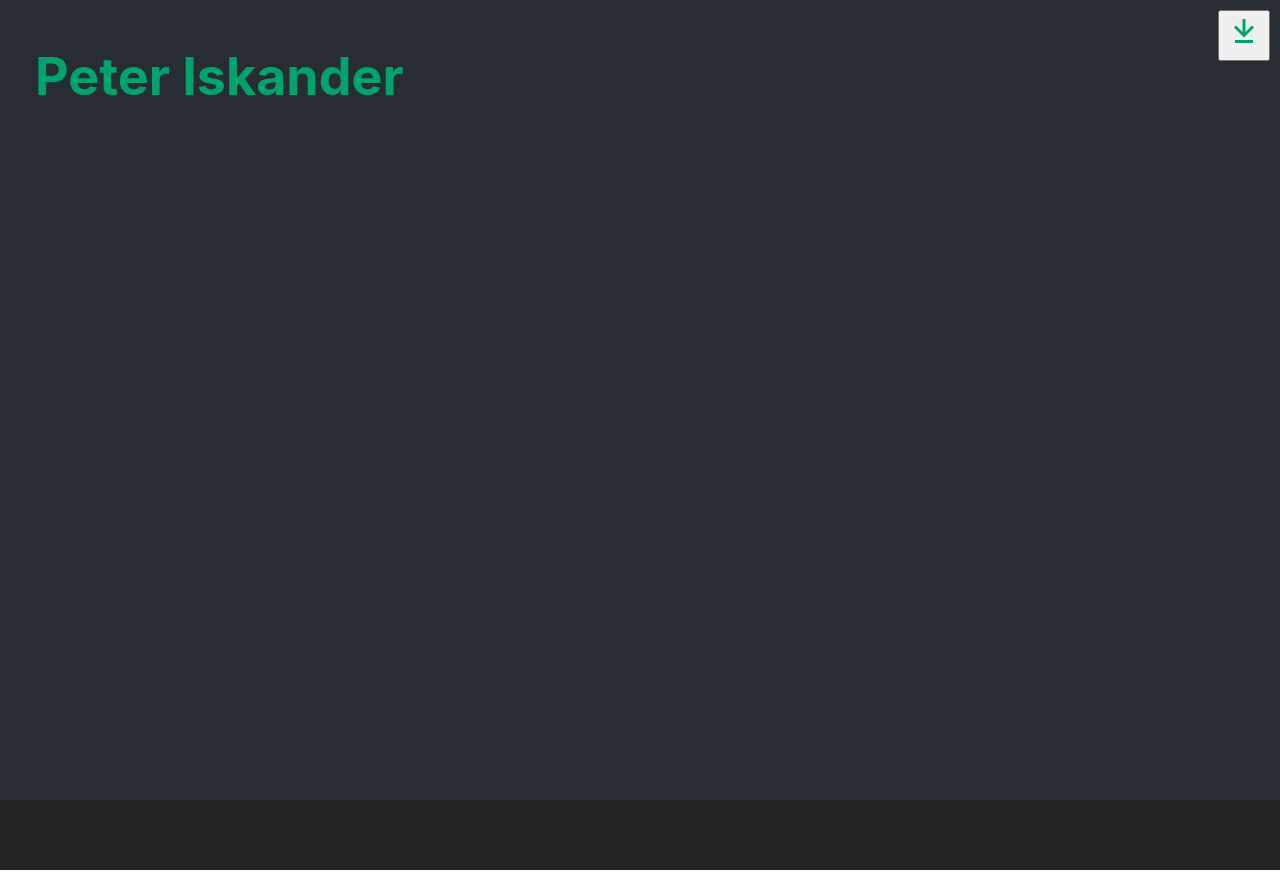
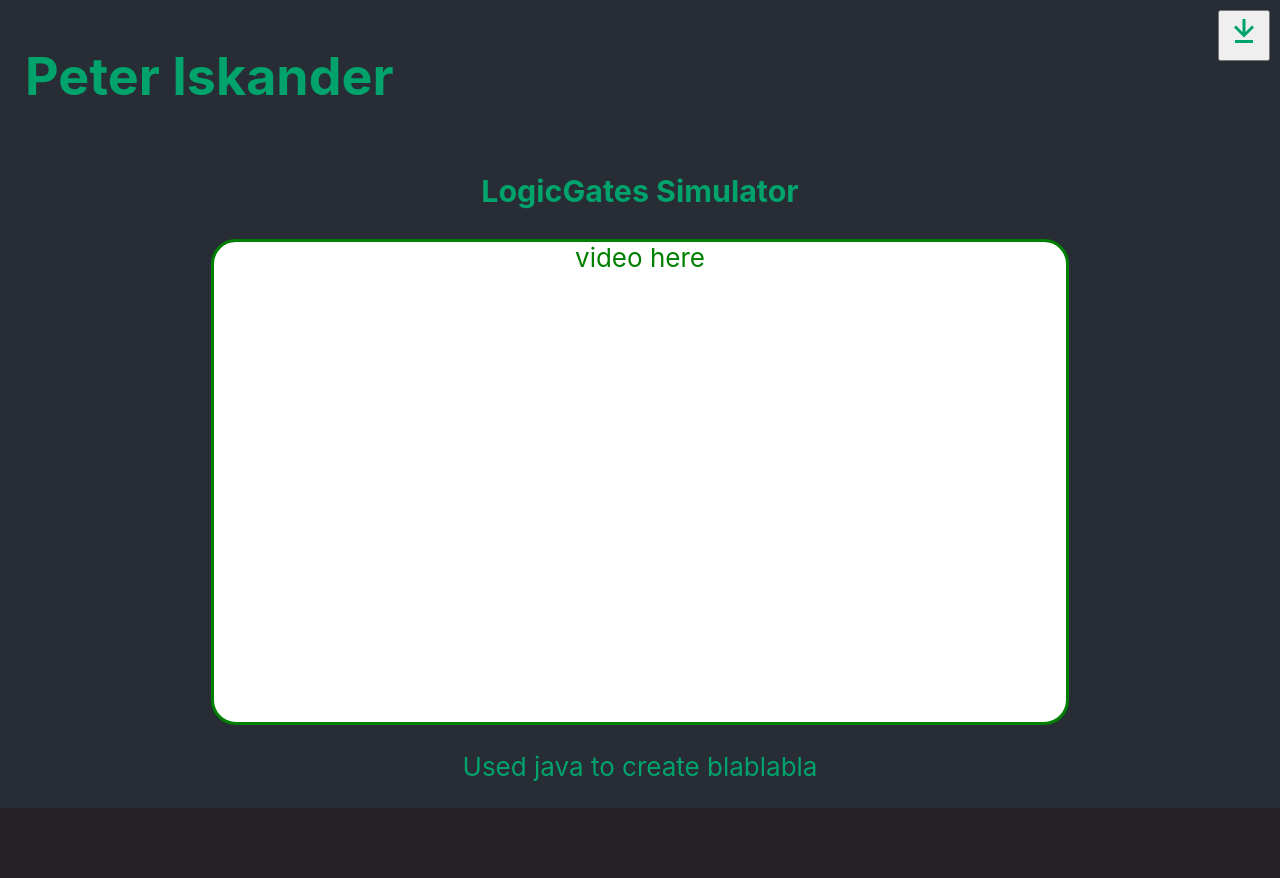
Before and after one commit to PeterMagdyIskander/MyPortfolio, a React (Create React App) app: page / in a window 1280 px wide. Built offline with nearby package versions, Linux system fonts and the light colour scheme.

Commit message:
Created the first projects div but need to turn it into a component

```diff
--- a/public/index.html
+++ b/public/index.html
@@ -30,8 +30,7 @@
     -->
     <link
     rel="stylesheet"
-    href="https://fonts.googleapis.com/icon?family=Material+Icons"
-    />
+    href="styles.css">
     <title>React App</title>
   </head>
   <body>
@@ -47,5 +46,59 @@
       To begin the development, run `npm start` or `yarn start`.
       To create a production bundle, use `npm run build` or `yarn build`.
     -->
+
+
+    <div class="stars">
+      <div class="star"></div>
+      <div class="star"></div>
+      <div class="star"></div>
+      <div class="star"></div>
+      <div class="star"></div>
+      <div class="star"></div>
+      <div class="star"></div>
+      <div class="star"></div>
+      <div class="star"></div>
+      <div class="star"></div>
+      <div class="star"></div>
+      <div class="star"></div>
+      <div class="star"></div>
+      <div class="star"></div>
+      <div class="star"></div>
+      <div class="star"></div>
+      <div class="star"></div>
+      <div class="star"></div>
+      <div class="star"></div>
+      <div class="star"></div>
+      <div class="star"></div>
+      <div class="star"></div>
+      <div class="star"></div>
+      <div class="star"></div>
+      <div class="star"></div>
+      <div class="star"></div>
+      <div class="star"></div>
+      <div class="star"></div>
+      <div class="star"></div>
+      <div class="star"></div>
+      <div class="star"></div>
+      <div class="star"></div>
+      <div class="star"></div>
+      <div class="star"></div>
+      <div class="star"></div>
+      <div class="star"></div>
+      <div class="star"></div>
+      <div class="star"></div>
+      <div class="star"></div>
+      <div class="star"></div>
+      <div class="star"></div>
+      <div class="star"></div>
+      <div class="star"></div>
+      <div class="star"></div>
+      <div class="star"></div>
+      <div class="star"></div>
+      <div class="star"></div>
+      <div class="star"></div>
+      <div class="star"></div>
+      <div class="star"></div>
+    </div>
   </body>
 </html>
--- a/src/App.css
+++ b/src/App.css
@@ -12,9 +12,32 @@
   color: white;
 }
 
-#title{
-  align-items: left;
+.title{
+  text-align: left;
+  padding-left:25px;
   padding-top: 10px;
-  padding-left: 35px;
   color:#00A36C;
 }
+.Project{
+  text-align: center;
+}
+
+.titleOfProject{
+  color:#00A36C;
+}
+
+.description{
+
+  color:#00A36C;
+}
+
+.videoContainer{
+  margin: auto;
+  text-align: center;
+  border-radius: 25px;
+  width: 852px;
+  height: 480px;
+  border-style: solid;
+  color:green;
+  background-color: #ffffff;
+}
--- a/src/App.js
+++ b/src/App.js
@@ -73,7 +73,15 @@ export const App = () =>{
           <MenuButtom onClick={()=> window.open("https://github.com/PeterMagdyIskander", "_blank")}> <FaGithub />Github</MenuButtom>
         </Menu>
         <div className="MainDiv">
-        <h1 id="title"> Peter Iskander</h1>
+        <h1 className="title"> Peter Iskander</h1>
+        <div className="Project">
+          <h3 className="titleOfProject">LogicGates Simulator </h3>
+          <div className="videoContainer" onClick={() =>  window.open("https://github.com/PeterMagdyIskander/LogicGateSimulator", "_blank")}> video here</div>
+          <p className="description">Used java to create blablabla</p>
+
+        </div>
+
+
         </div>
       </Content>
     </Wrapper>
```
Also changed, not shown: public/styles.css (added).
